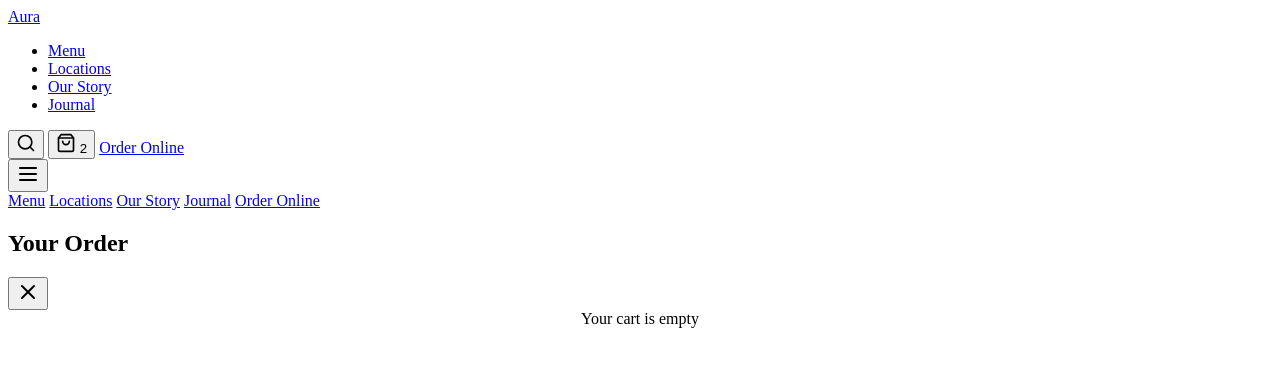
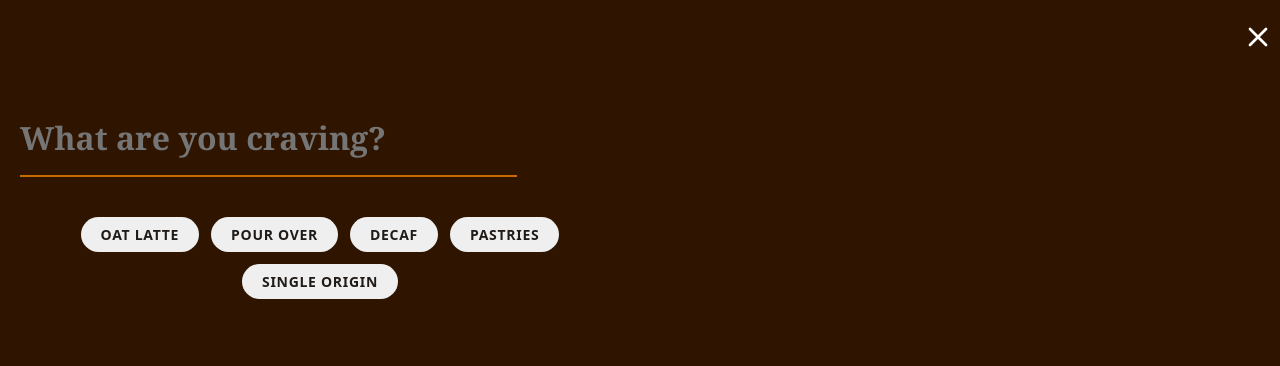
Before and after one commit to M28755/MODERN-COFFEE-SHOP, a plain HTML site: page index.html in a window 1280 px wide. Both pictures are taken after a click on the button "Search". Drawn offline with Linux system fonts and the light colour scheme.

Commit message:
second commit

```diff
--- a/index.html
+++ b/index.html
@@ -22,14 +22,14 @@
 
             <!-- center menu -->
             <ul class="nav-links">
-                <li><a href="/menu" class="nav-link">Menu</a></li>
-                <li><a href="/locations" class="nav-link">Locations</a></li>
-                <li><a href="/story" class="nav-link">Our Story</a></li>
-                <li><a href="/journal" class="nav-link">Journal</a></li>
+                <li><a href="#" class="nav-link">Menu</a></li>
+                <li><a href="#" class="nav-link">Locations</a></li>
+                <li><a href="#" class="nav-link">Our Story</a></li>
+                <li><a href="#" class="nav-link">Journal</a></li>
             </ul>
             <div class="nav-actions">
                 <!-- Search -->
-                <button class="nav-icon-btn" aria-label="Search">
+                <button class="nav-icon-btn" aria-label="Search" id="searchToggle">
                     <svg xmlns="http://www.w3.org/2000/svg" width="20" height="20" viewBox="0 0 24 24" fill="none"
                         stroke="currentColor" stroke-width="2" stroke-linecap="round" stroke-linejoin="round">
                         <circle cx="11" cy="11" r="8" />
@@ -49,7 +49,7 @@
                 </button>
 
                 <!-- CTA -->
-                <a href="/order" class="btn-primary">Order Online</a>
+                <a href="/order" class="btn-primary order-btn ">Order Online</a>
             </div>
 
             <button class="mobile-toggle" id="mobileToggle" aria-label="Menu">
@@ -65,13 +65,13 @@
     </header>
     <!-- Mobile Menu Overlay -->
     <div class="mobile-menu" id="mobileMenu">
-        <a href="/menu" class="nav-link">Menu</a>
-        <a href="/locations" class="nav-link">Locations</a>
-        <a href="/story" class="nav-link">Our Story</a>
-        <a href="/journal" class="nav-link">Journal</a>
-        <a href="/order" class="btn-primary" style="margin-top: 24px;">Order Online</a>
+        <a href="#" class="nav-link">Menu</a>
+        <a href="#" class="nav-link">Locations</a>
+        <a href="#" class="nav-link">Our Story</a>
+        <a href="#" class="nav-link">Journal</a>
+        <a href="#" class="btn-primary" style="margin-top: 24px;">Order Online</a>
     </div>
-    <aside class="cart-drawer">
+    <aside class="cart-drawer" id="cartDrawer">
         <div class="cart-header">
             <h2>Your Order</h2>
             <button class="nav-icon-btn" id="cartClose" aria-label="Close Cart">
@@ -82,12 +82,38 @@
                 </svg>
             </button>
         </div>
-        <!-- Cart items will be injected here via JavaScript later -->
+
         <div
             style="flex: 1; display: flex; align-items: center; justify-content: center; color: var(--color-steam); font-family: var(--font-sans);">
             Your cart is empty
         </div>
     </aside>
+    <div class="search-overlay" id="searchOverlay">
+        <!-- close search  -->
+        <button class="search-close" id="searchClose" aria-label="Close search">
+            <svg xmlns="http://www.w3.org/2000/svg" width="32" height="32" viewBox="0 0 24 24" fill="none"
+                stroke="currentColor" stroke-width="2" stroke-linecap="round" stroke-linejoin="round">
+                <path d="M18 6 6 18" />
+                <path d="m6 6 12 12" />
+            </svg>
+        </button>
+
+        <!-- Search Content -->
+        <div class="search-input-wrapper">
+            <!-- search bar -->
+            <input type="text" class="search-input" id="searchInput" placeholder="What are you craving?"
+                autocomplete="off">
+
+            <!-- Quick Links -->
+            <div class="search-suggestions">
+                <button class="search-pill" data-query="Oat Latte">Oat Latte</button>
+                <button class="search-pill" data-query="Pour Over">Pour Over</button>
+                <button class="search-pill" data-query="Decaf">Decaf</button>
+                <button class="search-pill" data-query="Pastries">Pastries</button>
+                <button class="search-pill" data-query="Single Origin">Single Origin</button>
+            </div>
+        </div>
+    </div>
     <script src="script.js"></script>
 </body>
 
--- a/script.js
+++ b/script.js
@@ -0,0 +1,93 @@
+document.addEventListener('DOMContentLoaded', () => {
+    const mainNav = document.getElementById('mainNav');
+    const mobileToggle = document.getElementById('mobileToggle');
+    const mobileMenu = document.getElementById('mobileMenu');
+    const cartToggle = document.getElementById('cartToggle');
+    const cartDrawer = document.getElementById('cartDrawer');
+    const cartClose = document.getElementById('cartClose');
+    //search element
+    const searchToggle = document.getElementById('searchToggle');
+    const searchOverlay = document.getElementById('searchOverlay');
+    const searchClose = document.getElementById('searchClose');
+    const searchInput = document.getElementById('searchInput');
+    const searchPills = document.querySelectorAll('.search-pill');
+
+    //scrolling effect
+    window.addEventListener('scroll', () => {
+        if (window.scrollY > 50) {
+            mainNav.classList.add('scrolled');
+
+        } else {
+            mainNav.classList.remove('scrolled')
+        }
+    })
+    searchToggle.addEventListener('click', () => {
+        searchOverlay.classList.add('is-open')
+        document.body.style.overflow = "hidden"
+
+        setTimeout(() => {
+            searchInput.focus();
+        }, 300);
+    })
+    //close search
+    function closeSearch() {
+        searchOverlay.classList.remove('is-open')
+        document.body.style.overflow = ""
+        searchInput.value = ""
+    }
+    searchClose.addEventListener('click', closeSearch)
+    //Keyboard Accessibility (ESC to close)
+
+    document.addEventListener('keydown', (e) => {
+        if (e.key == 'Escape') {
+            if (searchOverlay.classList.contains('is-open')) {
+                closeSearch()
+            }
+
+        }
+
+    })
+    searchPills.forEach(pill => {
+        pill.addEventListener('click', () => {
+            const query = pill.getAttribute('data-query')
+            searchInput.value = query;
+
+
+
+            searchInput.focus();
+
+
+            // performSearch(query);
+        })
+    })
+
+
+
+    //mobile menu toggle
+    mobileToggle.addEventListener('click', () => {
+        mobileMenu.classList.toggle('is-open');
+
+        document.body.style.overflow = mobileMenu.classList.contains('is-open') ? 'hidden' : '';
+
+
+    })
+    //// Close mobile menu when a link inside is clicked
+    mobileMenu.querySelectorAll('.nav-link').forEach((link) => {
+        link.addEventListener('click', () => {
+            mobileMenu.classList.remove('is-open')
+            document.body.style.overflow = '';
+        })
+    })
+
+    //cart drawer toggle
+
+    cartToggle.addEventListener('click', () => {
+        cartDrawer.classList.toggle('is-open');
+        document.body.style.overflow = 'hidden'
+
+    })
+    cartClose.addEventListener('click', () => {
+        cartDrawer.classList.remove('is-open');
+        document.body.style.overflow = ''
+    })
+})
--- a/style.css
+++ b/style.css
@@ -0,0 +1,393 @@
+:root {
+    --color-espresso: #201b17;
+    --color-cream: #cf7d5a56;
+    --color-latte: #f7ece5;
+    --color-steam: #807570;
+    --color-accent: #c76c00;
+    --color-accent-hover: #a85a00;
+    --color-accent-secondary: #2f1500;
+    --color-white: #ffffff;
+    --font-serif: 'Libre Caslon Text', Georgia, serif;
+    --font-sans: 'DM Sans', system-ui, sans-serif;
+    --nav-height: 80px;
+    --container-max: 1280px;
+    --margin-desktop: 20px;
+    --margin-mobile: 20px;
+    --shadow-aura: 0 4px 20px rgba(26, 15, 10, 0.08);
+    --shadow-aura-hover: 0 8px 30px rgba(26, 15, 10, 0.12);
+}
+
+.main-nav {
+    position: fixed;
+    top: 0;
+    left: 0;
+    width: 100%;
+    height: var(--nav-height);
+    z-index: 1000;
+    transition: background-color 0.4s ease, box-shadow 0.4s ease, backdrop-filter 0.4s ease;
+}
+
+.main-nav.scrolled {
+    background-color: rgba(255, 248, 245, 0.9);
+    backdrop-filter: blur(12px);
+    -webkit-backdrop-filter: blur(12px);
+    box-shadow: var(--shadow-aura);
+}
+
+.nav-container {
+    display: flex;
+    align-items: center;
+    justify-content: space-between;
+    margin: 0 auto;
+    padding: 0 var(--margin-desktop);
+    max-width: var(--container-max);
+    height: 100%;
+
+}
+
+.nav-logo {
+    font-size: 28px;
+    font-family: var(--font-serif);
+    font-weight: 900;
+    text-decoration: none;
+    color: var(--color-espresso);
+    letter-spacing: 2px;
+    line-height: 1;
+    transition: color 0.4s ease;
+}
+
+.nav-logo:hover {
+    color: var(--color-accent);
+}
+
+.nav-links {
+    display: flex;
+    align-items: center;
+    gap: 40px;
+    padding: 0;
+    margin: 0;
+    list-style: none;
+}
+
+.nav-links .nav-link {
+    text-decoration: none;
+    font-family: var(--font-sans);
+    color: var(--color-steam);
+    font-weight: 700;
+    font-size: 16px;
+    letter-spacing: 0.5px;
+    transition: color 0.4s ease;
+    line-height: 1;
+    position: relative;
+    padding: 4px 0;
+    text-transform: uppercase;
+}
+
+.nav-links .nav-link::after {
+    content: '';
+    position: absolute;
+    bottom: 0;
+    left: 0;
+    width: 0;
+    height: 2px;
+    background-color: var(--color-accent);
+    transition: width 0.4s ease;
+}
+
+.nav-link:hover {
+    color: var(--color-accent);
+}
+
+.nav-link:hover::after {
+    width: 100%;
+}
+
+.nav-actions {
+    display: flex;
+    align-items: center;
+    gap: 24px;
+}
+
+.nav-icon-btn {
+    background: none;
+    border: none;
+    cursor: pointer;
+    color: var(--color-espresso);
+    transition: color 0.3s ease, transform 0.2s ease;
+    position: relative;
+    display: flex;
+    align-items: center;
+    justify-content: center;
+}
+
+.nav-icon-btn:hover {
+    color: var(--color-accent);
+    transform: scale(1.1);
+}
+
+.cart-badge {
+    position: absolute;
+    top: -6px;
+    right: -8px;
+    background-color: var(--color-accent);
+    color: var(--color-white);
+    font-family: var(--font-sans);
+    font-size: 10px;
+    font-weight: 700;
+    width: 18px;
+    height: 18px;
+    border-radius: 50%;
+    display: flex;
+    align-items: center;
+    justify-content: center;
+}
+
+.btn-primary {
+    margin-left: 8px;
+    background-color: var(--color-accent);
+    color: var(--color-white);
+    font-family: var(--font-sans);
+    font-size: 14px;
+    font-weight: 700;
+    text-transform: uppercase;
+    letter-spacing: 0.05em;
+    text-decoration: none;
+    padding: 12px 28px;
+    border-radius: 0.5rem;
+    border: none;
+    cursor: pointer;
+    box-shadow: var(--shadow-aura);
+    transition: all 0.3s ease;
+}
+
+.btn-primary:hover {
+    background-color: var(--color-accent-hover);
+    box-shadow: var(--shadow-aura-hover);
+    transform: translateY(-2px);
+}
+
+/*  MOBILE HAMBURGER */
+.mobile-toggle {
+    background: none;
+    border: none;
+    cursor: pointer;
+    color: var(--color-espresso);
+    z-index: 1001;
+    display: none;
+}
+
+/*  MOBILE FULL-SCREEN OVERLAY */
+.mobile-menu {
+    position: fixed;
+    top: 0;
+    right: 0;
+    width: 100%;
+    height: 100vh;
+    background-color: var(--color-cream);
+    z-index: 999;
+    display: flex;
+    flex-direction: column;
+    justify-content: center;
+    align-items: flex-start;
+    border-radius: 20px 0px 0px 20px;
+    gap: 48px;
+    padding-left: 40px;
+    transform: translateX(100%);
+    transition: transform 0.5s cubic-bezier(0.77, 0, 0.175, 1);
+
+
+}
+
+.mobile-menu.is-open {
+    transform: translateX(0);
+}
+
+.mobile-menu .nav-link {
+    font-family: var(--font-serif);
+    font-size: 18px;
+    font-weight: 700;
+    text-transform: none;
+    letter-spacing: -0.02em;
+    color: var(--color-espresso);
+    text-decoration: none;
+
+}
+
+.mobile-menu .nav-link::after {
+    height: 4px;
+}
+
+.cart-drawer {
+    position: fixed;
+    top: 0;
+    right: 0;
+    width: 420px;
+    height: 100vh;
+    background-color: var(--color-white);
+    z-index: 999;
+    box-shadow: -10px 0 30px rgba(0, 0, 0, 0.1);
+    transform: translateX(100%);
+    transition: transform 0.4s cubic-bezier(0.77, 0, 0.175, 1);
+    padding: 32px;
+    display: flex;
+    flex-direction: column;
+}
+
+.cart-drawer.is-open {
+    transform: translateX(0);
+}
+
+.cart-header {
+    font-family: var(--font-serif);
+    font-size: 32px;
+    color: var(--color-espresso);
+    margin-bottom: 32px;
+    display: flex;
+    justify-content: space-between;
+    align-items: center;
+}
+
+.search-overlay {
+    position: fixed;
+    top: 0;
+    left: 0;
+    z-index: 1000;
+    width: 100%;
+    height: 100vh;
+    background-color: var(--color-accent-secondary);
+    display: flex;
+    flex-direction: column;
+    /*  justify-content: center;
+    align-items: center; */
+    opacity: 0;
+    visibility: hidden;
+    transition: opacity 0.4s ease, visibility 0.4s ease;
+    padding-top: 100px;
+    padding-left: var(--margin-mobile);
+}
+
+.search-overlay.is-open {
+    visibility: visible;
+    opacity: 1;
+}
+
+.search-close {
+    position: absolute;
+    top: 20px;
+    right: 20px;
+    background: none;
+    border: none;
+    cursor: pointer;
+    color: var(--color-white);
+}
+
+.search-close:hover {
+    color: var(--color-accent);
+    transform: rotate(90deg);
+}
+
+.search-input-wrapper {
+    width: 100%;
+    max-width: 800px;
+
+    position: relative;
+
+
+}
+
+.search-input {
+
+    font-family: var(--font-serif);
+    font-size: clamp(16px, 6vw, 32px);
+    font-weight: 600;
+    color: var(--color-white);
+    background: transparent;
+    border: none;
+    border-bottom: 2px solid var(--color-latte);
+    padding: 16px 0;
+    outline: none;
+    caret-color: var(--color-accent);
+    transition: border-color 0.3s ease;
+
+}
+
+.search-input::placeholder {
+    color: hsla(255, 255, 255, 0.5);
+}
+
+.search-input:focus {
+    border-bottom-color: var(--color-accent);
+}
+
+.search-suggestions {
+    margin-top: 40px;
+    flex-wrap: wrap;
+    gap: 12px;
+    display: flex;
+    justify-content: center;
+    max-width: 600px;
+    margin-left: 0;
+}
+
+.search-pill {
+    font-family: var(--font-sans);
+    font-size: 14px;
+    font-weight: 700;
+    color: var(--color-espresso);
+    text-transform: uppercase;
+    letter-spacing: 0.05em;
+    padding: 8px 20px;
+    border: 1px solid var(--color-outline-variant);
+    border-radius: 9999px;
+
+    cursor: pointer;
+    transition: all 0.3s ease;
+
+}
+
+.search-pill:hover {
+    background-color: var(--color-accent);
+    color: var(--color-white);
+    border-color: var(--color-accent);
+    box-shadow: var(--shadow-aura);
+    transform: translateY(-2px);
+}
+
+@media (max-width: 768px) {
+
+    .nav-links {
+        display: none;
+    }
+
+    .mobile-toggle {
+        display: block;
+
+    }
+
+    .nav-container {
+        padding: 0 var(--margin-mobile);
+    }
+
+    .order-btn {
+        display: none;
+    }
+
+}
+
+@media (max-width: 480px) {
+    .cart-drawer {
+        width: 100%;
+    }
+
+    .search-suggestions {
+        display: grid;
+        grid-template-columns: 1fr;
+    }
+
+    .search-pill {
+        width: 90%;
+        justify-content: flex-start;
+
+
+    }
+}
```
